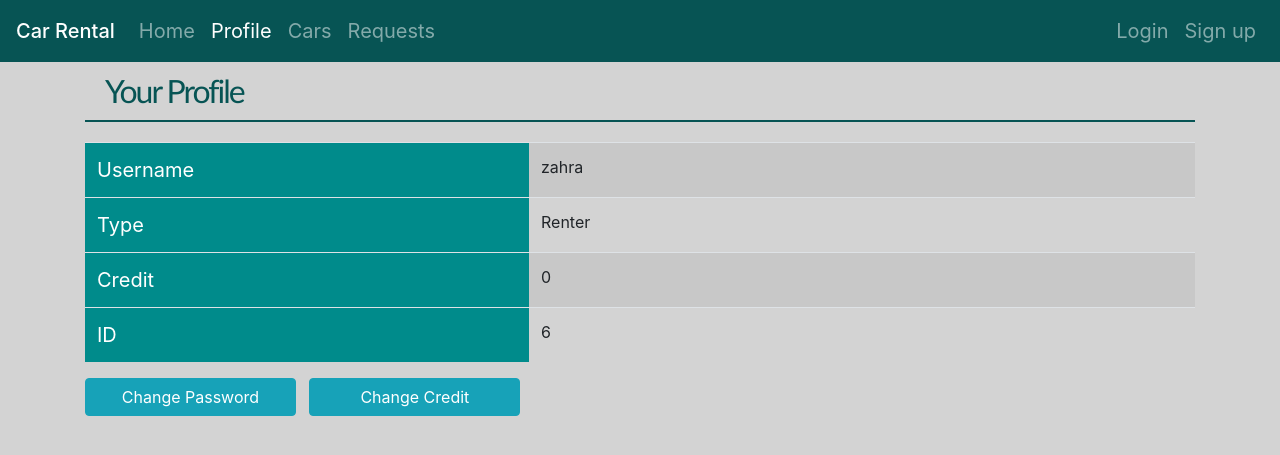
After one commit to azar-z/car_site, a Django app: page /rental/profile/ in a window 1280 px wide. The commit adds this page. Shown: the top 455 px of the page. Run offline with Django 4.2, Linux system fonts and the light colour scheme; a user stored in the database is signed in.

Commit message:
profile view

```diff
--- a/car_rental/static/car_rental/stylesheets/base.css
+++ b/car_rental/static/car_rental/stylesheets/base.css
@@ -7,7 +7,7 @@ h1{
   margin-bottom: 20px;
   color: #075454;
   font-family: "Trebuchet MS", sans-serif;
-  font-size: 3em;
+  font-size: 2em;
   letter-spacing: -2px;
   border-bottom: #075454 2px solid;
   padding: 10px 20px 10px 20px;
--- a/car_rental/static/car_rental/stylesheets/car_detail.css
+++ b/car_rental/static/car_rental/stylesheets/car_detail.css
@@ -6,7 +6,7 @@
   background: darkcyan;
   font-size: 20px;
   color: white;
-  width: 30%;
+  width: 40%;
 }
 
 
--- a/car_rental/templates/car_rental/car_detail.html
+++ b/car_rental/templates/car_rental/car_detail.html
@@ -1,4 +1,4 @@
-{% extends 'car_rental/header.html' %}
+{% extends 'car_rental/base.html' %}
 {% load static %}
 
 {% block title %} Car Details {% endblock %}
@@ -82,7 +82,7 @@
                     {{ error_message }}
                  {% endif %}
             </div>
-            <table class="table form-table" style="width: 35%">
+            <table class="table form-table" style="">
                 <tr>
                     <td>
                         <label for="rent_start_time">From:</label>
--- a/car_rental/templates/car_rental/car_list.html
+++ b/car_rental/templates/car_rental/car_list.html
@@ -1,4 +1,4 @@
-{% extends 'car_rental/header.html' %}
+{% extends 'car_rental/base.html' %}
 {% load static %}
 
 {% block title %} Cars {% endblock %}
@@ -11,9 +11,9 @@
 <div class="container">
     <h1>
 {% if user.isCarExhibition %}
-   Your Cars:
+   Your Cars
 {% else %}
-    Available Cars:
+    Available Cars
 {% endif %}
     </h1>
 
--- a/car_rental/templates/car_rental/includes/navbar.html
+++ b/car_rental/templates/car_rental/includes/navbar.html
@@ -14,7 +14,7 @@
             </li>
 
             <li class="nav-item {% if url_name == 'profile' %}active{% endif %}">
-                <a class="nav-link" href="#">Profile</a>
+                <a class="nav-link" href="{% url 'car_rental:profile' %}">Profile</a>
             </li>
 
             <li class="nav-item {% if url_name == 'cars' %}active{% endif %}">
@@ -29,7 +29,11 @@
             <li class="nav-item {% if url_name == 'login' %}active{% endif %}">
                 <a class="nav-link" href="{% url 'car_rental:login' %}">Login</a>
             </li>
-        </ul>
+
+            <li class="nav-item {% if url_name == 'sign_up' %}active{% endif %}">
+                <a class="nav-link" href="#">Sign up</a>
+            </li>
+    </ul>
     {% endwith %}
     </div>
 </nav>
--- a/car_rental/templates/car_rental/login.html
+++ b/car_rental/templates/car_rental/login.html
@@ -1,4 +1,4 @@
-{% extends 'car_rental/header.html' %}
+{% extends 'car_rental/base.html' %}
 {% load static %}
 
 {% block title %} Login {% endblock %}
--- /dev/null
+++ b/car_rental/templates/car_rental/profile.html
@@ -0,0 +1,42 @@
+{% extends 'car_rental/base.html' %}
+{% load static %}
+
+{% block title %} Profile {% endblock %}
+
+{% block style %}
+    <link rel="stylesheet" type="text/css" href="{% static 'car_rental/stylesheets/car_detail.css' %}">
+{% endblock %}
+
+
+{% block content %}
+<div class="container">
+    <h1>Your Profile</h1>
+ <table class="table table-striped table-hover info-table">
+     <tr>
+         <td>Username</td>
+         <td>{{ user.username }}</td>
+     </tr>
+
+     <tr>
+         <td>Type</td>
+         <td>
+             {% if user.isCarExhibition %} Exhibition {% else %} Renter {% endif %}
+         </td>
+     </tr>
+
+     <tr>
+         <td>Credit</td>
+         <td>{{ user.credit }}</td>
+     </tr>
+
+     <tr>
+         <td>ID</td>
+         <td>{{ user.id }}</td>
+     </tr>
+
+ </table>
+
+<a class="btn btn-info" href="#" role="button" style="width:19%">Change Password</a> &nbsp;
+<a class="btn btn-info" href="#" role="button" style="width:19%">Change Credit</a>
+ </div>
+{% endblock %}
--- a/car_rental/templates/car_rental/request_list.html
+++ b/car_rental/templates/car_rental/request_list.html
@@ -1,4 +1,4 @@
-{% extends 'car_rental/header.html' %}
+{% extends 'car_rental/base.html' %}
 {% load static %}
 
 {% block title %}Your Requests{% endblock %}
@@ -10,7 +10,7 @@
 {% block content %}
 <div class="container">
 
-<h1>Your Requests:</h1>
+<h1>Your Requests</h1>
 {% if error_message %}
     <div class="alert alert-danger" ><strong>{{ error_message}}</strong></div>
 {% endif %}
--- a/car_rental/urls.py
+++ b/car_rental/urls.py
@@ -10,5 +10,6 @@ urlpatterns = [
     path('cars/<int:pk>/rent/', views.rent_request_view, name='rent_request'),
     path('requests/', views.RentRequestListView.as_view(), name='requests'),
     path('requests/answer/', views.answer_requests_view, name='answer_requests'),
+    path('profile/', views.profile_view, name='profile'),
 
 ]
--- a/car_rental/views.py
+++ b/car_rental/views.py
@@ -95,3 +95,8 @@ def answer_requests_view(request):
             return render(request, 'car_rental/request_list.html', {'requests': unanswered_requests,
                                                                     'error_message': "Please answer the requests!"})
     return HttpResponseRedirect(reverse('car_rental:requests'))
+
+
+@login_required()
+def profile_view(request):
+    return render(request, 'car_rental/profile.html')
```
Also changed, not shown: car_rental/templates/car_rental/change-password.html (added, +15 -0 lines), car_rental/tests.py (+28 -6 lines), car_rental/templates/car_rental/base.html (renamed from car_rental/templates/car_rental/header.html), db.sqlite3.
